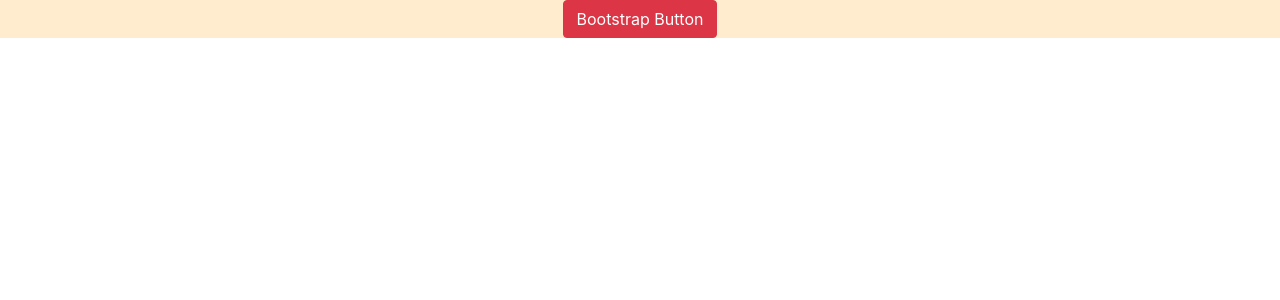
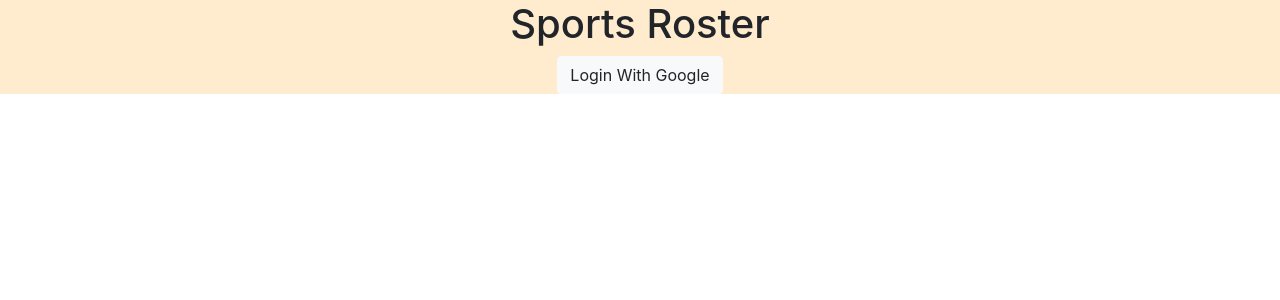
Before and after one commit to maggieisgreene/sports-roster, a React (Create React App) app: page / in a window 1280 px wide. Shown: the top 300 px of the page. Built offline with nearby package versions, Linux system fonts and the light colour scheme; no server answers.

Commit message:
User login event setup complete

```diff
--- a/src/App/App.js
+++ b/src/App/App.js
@@ -1,12 +1,43 @@
 import React from 'react';
+import firebase from 'firebase/app';
+import 'firebase/auth';
+
+import firebaseConnection from '../helpers/data/connection';
+import Auth from '../components/Auth/Auth';
+
 import './App.scss';
 
-function App() {
-  return (
-    <div className="App">
-      <button className="btn btn-danger">Bootstrap Button</button>
-    </div>
-  );
+firebaseConnection();
+
+class App extends React.Component {
+  state = {
+    authed: false,
+  }
+
+  componentDidMount() {
+    this.removeListener = firebase.auth().onAuthStateChanged((user) => {
+      if (user) {
+        this.setState({ authed: true });
+      } else {
+        this.setState({ authed: false });
+      }
+    });
+  }
+
+  componentWillUnmount() {
+    this.removeListener();
+  }
+
+  render() {
+    const { authed } = this.state;
+
+    return (
+      <div className="App">
+        <h1 className="main-header">Sports Roster</h1>
+        { (!authed) ? (<Auth />) : (<div>You logged in!</div>) }
+      </div>
+    );
+  }
 }
 
 export default App;
--- /dev/null
+++ b/src/components/Auth/Auth.js
@@ -0,0 +1,21 @@
+import React from 'react';
+import firebase from 'firebase/app';
+import 'firebase/auth';
+
+class Auth extends React.Component {
+  loginClickEvent = (event) => {
+    event.preventDefault();
+    const provider = new firebase.auth.GoogleAuthProvider();
+    firebase.auth().signInWithPopup(provider);
+  }
+
+  render() {
+    return (
+      <div className="Auth">
+        <button className="btn btn-light" onClick={this.loginClickEvent}>Login With Google</button>
+      </div>
+    );
+  }
+}
+
+export default Auth;
--- /dev/null
+++ b/src/helpers/data/authData.js
@@ -0,0 +1,6 @@
+import firebase from 'firebase/app';
+import 'firebase/auth';
+
+const getUid = () => firebase.auth().currentUser.uid;
+
+export default { getUid };
--- /dev/null
+++ b/src/helpers/data/connection.js
@@ -0,0 +1,10 @@
+import firebase from 'firebase/app';
+import firebaseConfig from '../apiKeys.json';
+
+const firebaseApp = () => {
+  if (!firebase.apps.length) {
+    firebase.initializeApp(firebaseConfig.firebaseKeys);
+  }
+};
+
+export default firebaseApp;
```
Also changed, not shown: src/components/Auth/Auth.scss (added).
